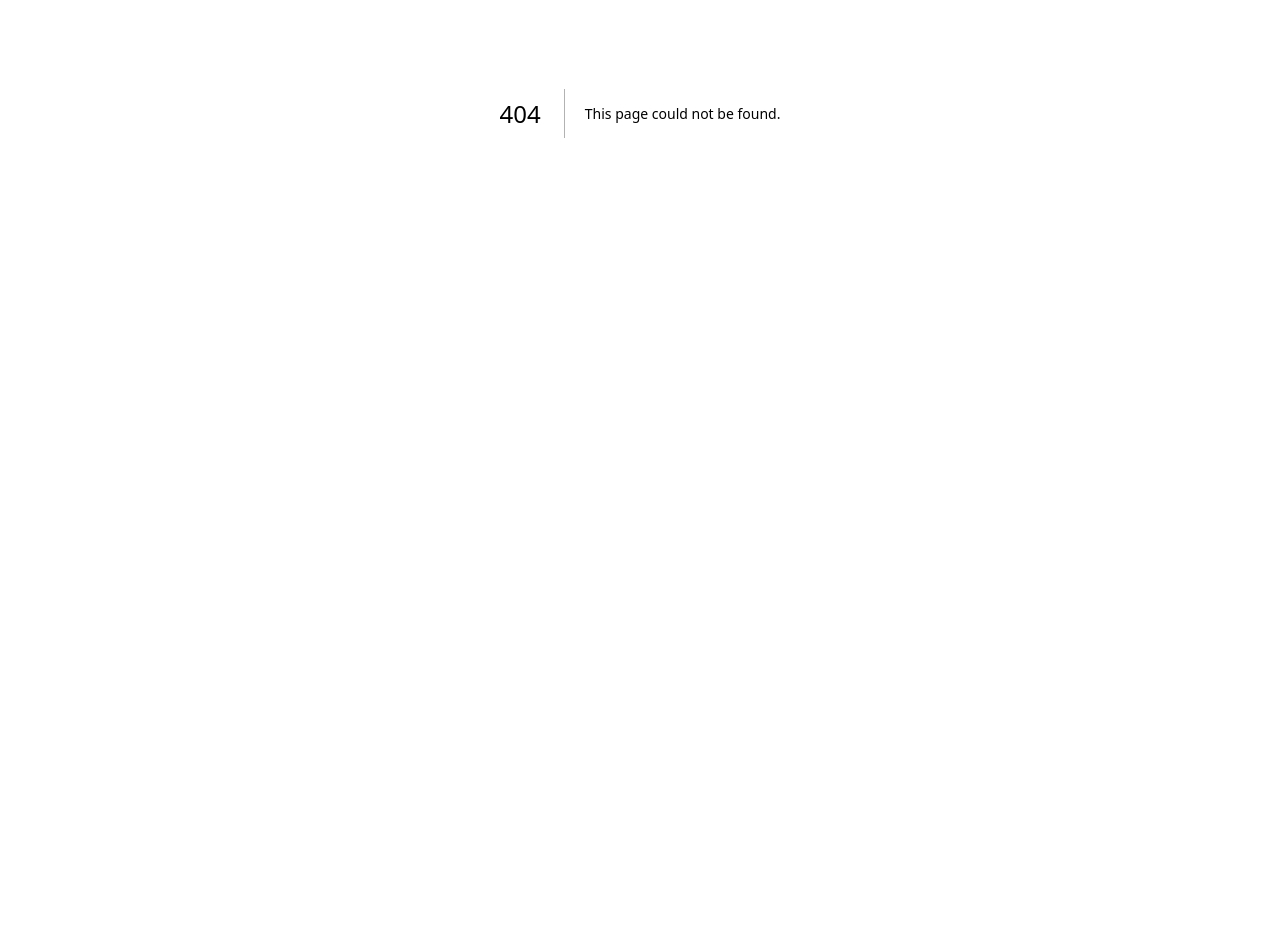
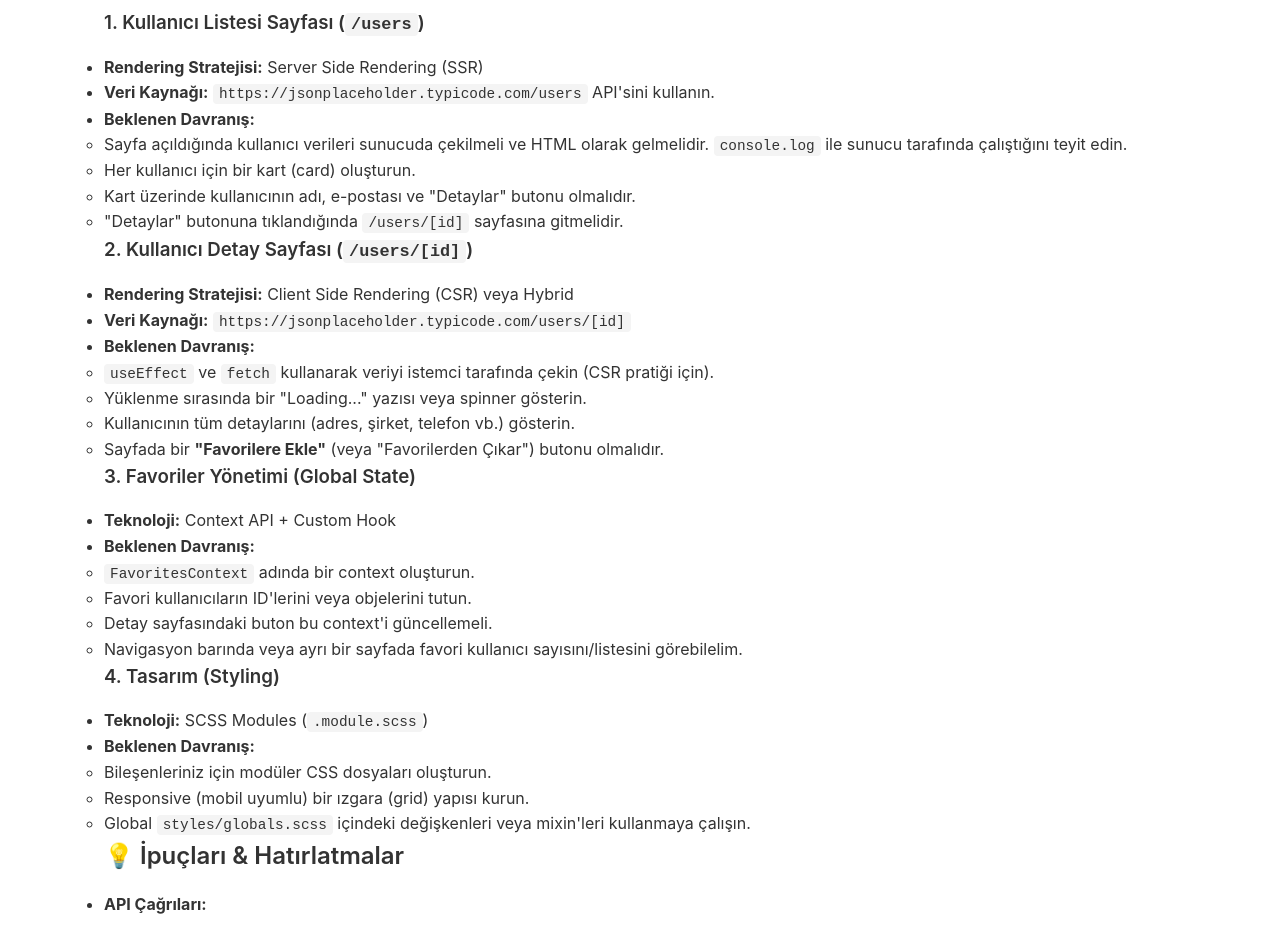
Before and after one commit to berksafran/react-workshop, a Next.js app in the folder 03-react-nextjs-workshop/: page /day2/05-mini-project in a window 1280 px wide. Before the commit this address had no page. Shown: the part 360-1296 px from the top of the page. Before the commit the page ends 874 px from the top, so only its background shows below. Built offline with nearby package versions, Linux system fonts and the light colour scheme.

Commit message:
feat: Add Next.js 15 vs 16 comparison, set up a mini-project with requirements, and introduce a detailed workshop plan.

```diff
--- a/03-react-nextjs-workshop/app/day1/01-typescript-react/01-simple-props/page.tsx
+++ b/03-react-nextjs-workshop/app/day1/01-typescript-react/01-simple-props/page.tsx
@@ -11,7 +11,7 @@ export default async function SimplePropsPage() {
     return (
         <PageContainer
             title="Simple Props"
-            description="React component props typing (FC kullanmadan)"
+            description="React component props typing"
             notesContent={notesContent}
         >
             <section className={styles.section}>
--- /dev/null
+++ b/03-react-nextjs-workshop/app/day2/05-mini-project/REQUIREMENTS.md
@@ -0,0 +1,67 @@
+# 🚀 Mini Proje: Kullanıcı Rehberi (User Directory)
+
+Bu mini projenin amacı, şimdiye kadar öğrendiğimiz **Rendering Patterns (SSR, CSR)**, **Routing**, **State Management (Context API)** ve **Styling** konularını tek bir uygulamada birleştirmektir.
+
+## 🎯 Proje Gereksinimleri
+
+Aşağıdaki özellikleri içeren bir "Kullanıcı Rehberi" uygulaması geliştirmeniz beklenmektedir.
+
+### 1. Kullanıcı Listesi Sayfası (`/users`)
+
+- **Rendering Stratejisi:** Server Side Rendering (SSR)
+- **Veri Kaynağı:** `https://jsonplaceholder.typicode.com/users` API'sini kullanın.
+- **Beklenen Davranış:**
+  - Sayfa açıldığında kullanıcı verileri sunucuda çekilmeli ve HTML olarak gelmelidir. `console.log` ile sunucu tarafında çalıştığını teyit edin.
+  - Her kullanıcı için bir kart (card) oluşturun.
+  - Kart üzerinde kullanıcının adı, e-postası ve "Detaylar" butonu olmalıdır.
+  - "Detaylar" butonuna tıklandığında `/users/[id]` sayfasına gitmelidir.
+
+### 2. Kullanıcı Detay Sayfası (`/users/[id]`)
+
+- **Rendering Stratejisi:** Client Side Rendering (CSR) veya Hybrid
+- **Veri Kaynağı:** `https://jsonplaceholder.typicode.com/users/[id]`
+- **Beklenen Davranış:**
+  - `useEffect` ve `fetch` kullanarak veriyi istemci tarafında çekin (CSR pratiği için).
+  - Yüklenme sırasında bir "Loading..." yazısı veya spinner gösterin.
+  - Kullanıcının tüm detaylarını (adres, şirket, telefon vb.) gösterin.
+  - Sayfada bir **"Favorilere Ekle"** (veya "Favorilerden Çıkar") butonu olmalıdır.
+
+### 3. Favoriler Yönetimi (Global State)
+
+- **Teknoloji:** Context API + Custom Hook
+- **Beklenen Davranış:**
+  - `FavoritesContext` adında bir context oluşturun.
+  - Favori kullanıcıların ID'lerini veya objelerini tutun.
+  - Detay sayfasındaki buton bu context'i güncellemeli.
+  - Navigasyon barında veya ayrı bir sayfada favori kullanıcı sayısını/listesini görebilelim.
+
+### 4. Tasarım (Styling)
+
+- **Teknoloji:** SCSS Modules (`.module.scss`)
+- **Beklenen Davranış:**
+  - Bileşenleriniz için modüler CSS dosyaları oluşturun.
+  - Responsive (mobil uyumlu) bir ızgara (grid) yapısı kurun.
+  - Global `styles/globals.scss` içindeki değişkenleri veya mixin'leri kullanmaya çalışın.
+
+## 💡 İpuçları & Hatırlatmalar
+
+- **API Çağrıları:**
+  - SSR için bileşeninizi `async` fonksiyon yapıp doğrudan `fetch` çağırabilirsiniz (Next.js 13+ App Router).
+  - CSR için bileşenin başına `'use client'` direktifini eklemeyi unutmayın.
+
+- **Routing:**
+  - Dinamik route oluşturmak için klasör ismini köşeli parantez içinde yazın: `[id]`.
+  - Link vermek için Next.js'in `Link` bileşenini kullanın (`import Link from 'next/link'`).
+
+- **Context:**
+  - Context Provider'ı kullanacağınız yer (muhtemelen `layout.tsx` veya bir wrapper component) `'use client'` olmalıdır.
+
+- **Typescript:**
+  - Kullanıcı verisi için bir `interface User` tanımlayıp kullanmak işinizi kolaylaştıracaktır.
+
+## 🔗 Kaynaklar
+
+- [JSONPlaceholder Users API](https://jsonplaceholder.typicode.com/users)
+- [Next.js App Router Documentation](https://nextjs.org/docs)
+
+Başarılar! Çözüme geçmeden önce kendi başınıza denemeniz öğrenme süreciniz için önemlidir.
--- /dev/null
+++ b/03-react-nextjs-workshop/app/day2/05-mini-project/page.tsx
@@ -0,0 +1,21 @@
+import styles from '../../day1/02-react-core/page.module.scss';
+import Markdown from 'react-markdown';
+import fs from 'fs';
+import path from 'path';
+
+export default async function MiniProjectPage() {
+    // Requirements dosyasını okuyalım
+    const filePath = path.join(process.cwd(), 'app/day2/05-mini-project/REQUIREMENTS.md');
+    const content = fs.readFileSync(filePath, 'utf-8');
+
+    return (
+        <div className={styles.container}>
+            <div className={styles.content}>
+                {/* Markdown içeriğini render edelim */}
+                <div style={{ backgroundColor: '#fff', color: '#333', padding: '2rem', borderRadius: '8px', lineHeight: '1.6' }}>
+                    <Markdown>{content}</Markdown>
+                </div>
+            </div>
+        </div>
+    );
+}
```
Also changed, not shown: 03-react-nextjs-workshop/app/day2/04-rendering/05-nextjs15-vs-16/page.tsx (added, +66 -0 lines), 03-react-nextjs-workshop/app/day2/04-rendering/page.tsx (+7 -0 lines).
